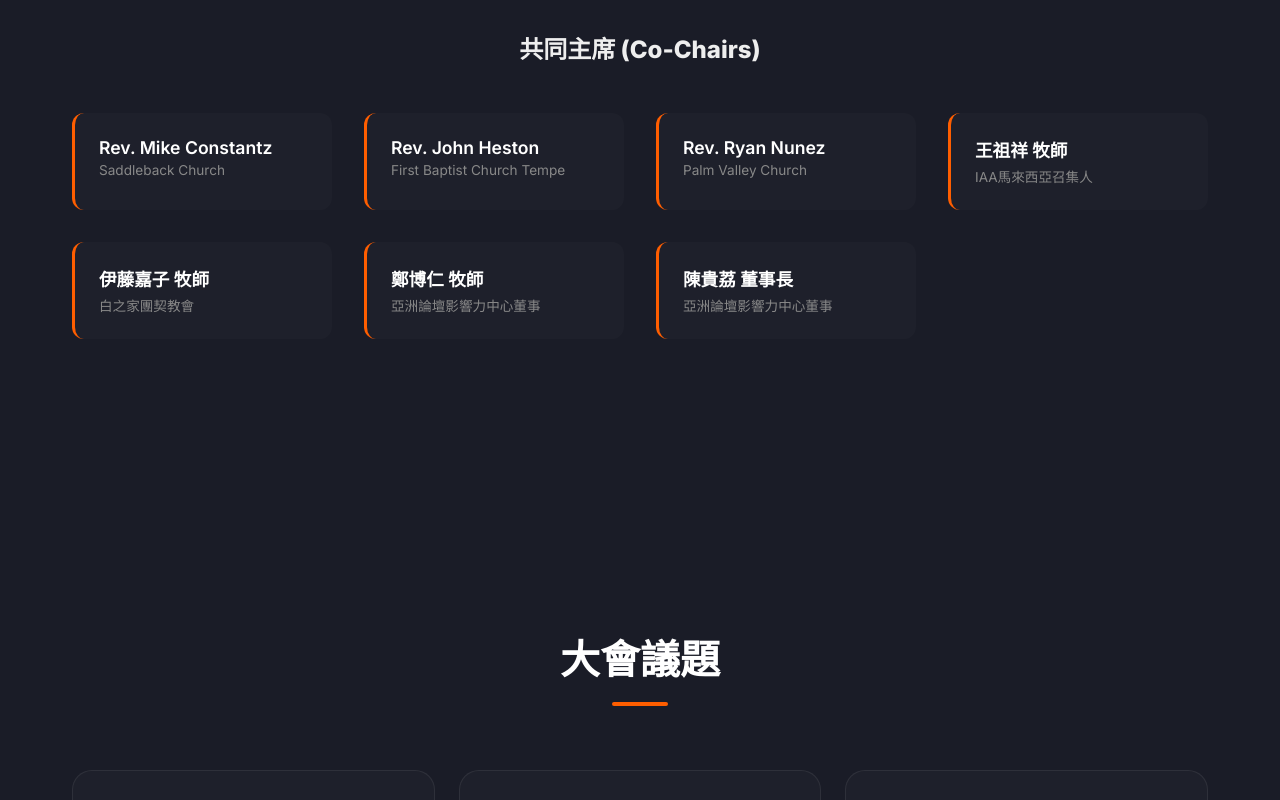
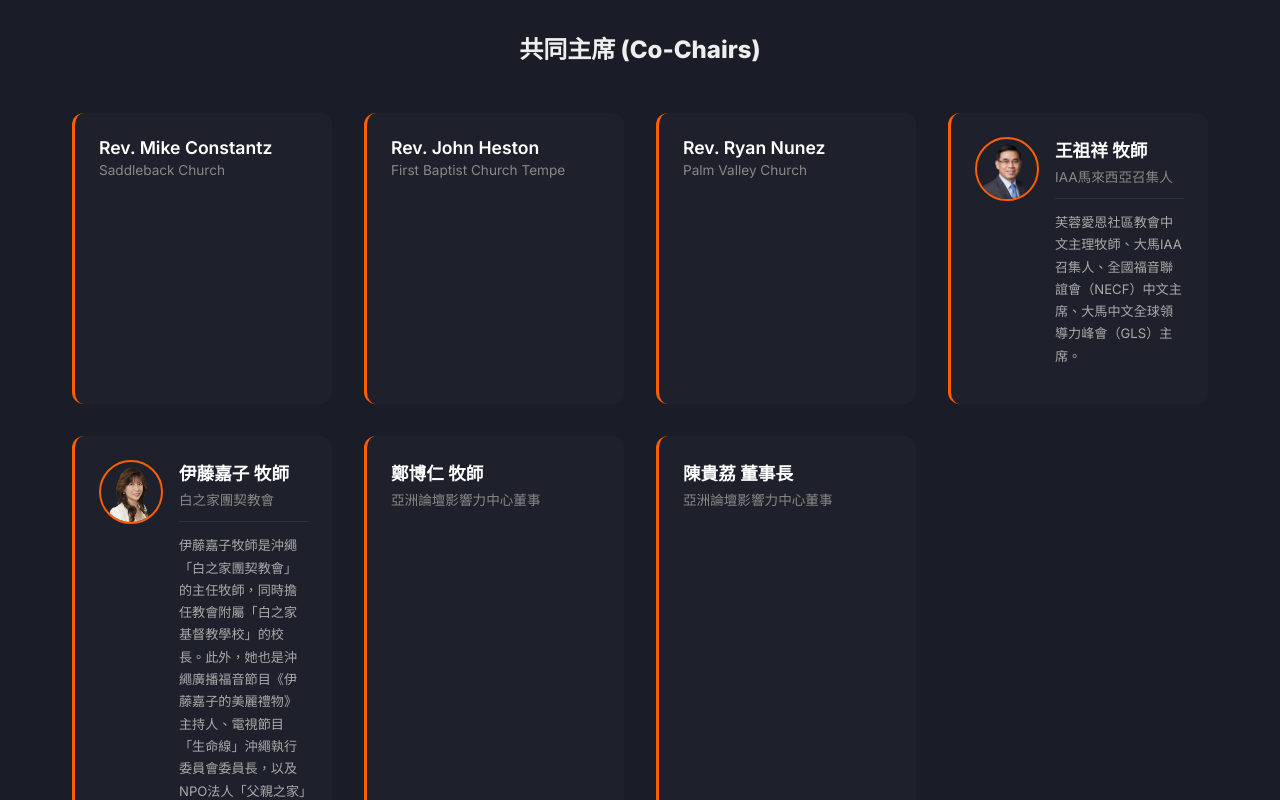
Before and after one commit to newstream-stack/impactasiacenter, a React (Vite) app: page / in a window 1280 px wide. Shown: the part 10300-11100 px from the top of the page. Built offline with nearby package versions, Linux system fonts and the light colour scheme.

Commit message:
加了嘉子跟祖祥

```diff
--- a/src/components/Presidium/Presidium.jsx
+++ b/src/components/Presidium/Presidium.jsx
@@ -36,9 +36,17 @@ export default function Presidium() {
           <h3 className={styles.coChairsTitle}>{data.coChairsTitle}</h3>
           <div className={styles.coChairsGrid}>
             {data.coChairs.map((member, index) => (
-              <div key={index} className={styles.coChairItem}>
-                <div className={styles.coChairName}>{member.name}</div>
-                <div className={styles.coChairTitle}>{member.title}</div>
+              <div key={index} className={`${styles.coChairItem} ${member.bio ? styles.coChairItemExpanded : ''}`}>
+                {member.image && (
+                  <div className={styles.coChairAvatarWrap}>
+                    <img src={member.image} alt={member.name} className={styles.coChairAvatar} />
+                  </div>
+                )}
+                <div className={styles.coChairBody}>
+                  <div className={styles.coChairName}>{member.name}</div>
+                  <div className={styles.coChairTitle}>{member.title}</div>
+                  {member.bio && <p className={styles.coChairBio}>{member.bio}</p>}
+                </div>
               </div>
             ))}
           </div>
--- a/src/components/Presidium/Presidium.module.css
+++ b/src/components/Presidium/Presidium.module.css
@@ -149,11 +149,39 @@
   border-radius: 12px;
   border-left: 3px solid var(--accent);
   transition: all 0.3s ease;
+  display: flex;
+  gap: 1rem;
+  align-items: flex-start;
+}
+
+.coChairItemExpanded {
+  align-items: flex-start;
 }
 
 .coChairItem:hover {
   background: rgba(255, 255, 255, 0.05);
   transform: translateX(5px);
+}
+
+.coChairAvatarWrap {
+  width: 64px;
+  height: 64px;
+  border-radius: 50%;
+  overflow: hidden;
+  flex-shrink: 0;
+  border: 2px solid var(--accent);
+}
+
+.coChairAvatar {
+  width: 100%;
+  height: 100%;
+  object-fit: cover;
+  object-position: center top;
+}
+
+.coChairBody {
+  flex: 1;
+  min-width: 0;
 }
 
 .coChairName {
@@ -168,6 +196,15 @@
   color: #888;
 }
 
+.coChairBio {
+  font-size: 0.82rem;
+  color: #aaa;
+  line-height: 1.7;
+  margin-top: 0.75rem;
+  border-top: 1px solid rgba(255, 255, 255, 0.08);
+  padding-top: 0.75rem;
+}
+
 @media (max-width: 768px) {
   .section { padding: 4rem 0; }
   .mainGrid { gap: 1.5rem; margin-bottom: 4rem; }
--- a/src/i18n/translations/en/presidium.json
+++ b/src/i18n/translations/en/presidium.json
@@ -34,11 +34,15 @@
       },
       {
         "name": "Rev. Paulus Wong",
-        "title": "IAA Malaysian Convener"
+        "title": "IAA Malaysian Convener",
+        "bio": "Senior Pastor of the Chinese congregation at Grace Community Church Seremban, IAA Malaysia Convener, Chinese Chairman of the National Evangelical Christian Fellowship (NECF), and Chairman of the Chinese Global Leadership Summit (GLS) Malaysia.",
+        "image": "/Presidium/王祖祥.png"
       },
       {
         "name": "Rev. Yoshiko Ito",
-        "title": "Shiroi-ie Fellowship Church"
+        "title": "Shiroi-ie Fellowship Church",
+        "bio": "Rev. Yoshiko Ito serves as the Senior Pastor of the Shiroi-ie Fellowship Church in Okinawa and Principal of the affiliated Shiroi-ie Christian School. She also hosts the Okinawa gospel radio program \"Yoshiko Ito's Beautiful Gift,\" chairs the Okinawa Executive Committee for the TV program \"Lifeline,\" and leads the NPO \"Father's House,\" which provides day care and after-school services. Her ministry spans church, education, media, and social welfare, with tireless dedication to the expansion of God's Kingdom at home and abroad.",
+        "image": "/Presidium/伊藤嘉子.png"
       },
       {
         "name": "Rev. John Cheng",
--- a/src/i18n/translations/zh/presidium.json
+++ b/src/i18n/translations/zh/presidium.json
@@ -34,11 +34,15 @@
       },
       {
         "name": "王祖祥 牧師",
-        "title": "IAA馬來西亞召集人"
+        "title": "IAA馬來西亞召集人",
+        "bio": "芙蓉愛恩社區教會中文主理牧師、大馬IAA召集人、全國福音聯誼會（NECF）中文主席、大馬中文全球領導力峰會（GLS）主席。",
+        "image": "/Presidium/王祖祥.png"
       },
       {
         "name": "伊藤嘉子 牧師",
-        "title": "白之家團契教會"
+        "title": "白之家團契教會",
+        "bio": "伊藤嘉子牧師是沖繩「白之家團契教會」的主任牧師，同時擔任教會附屬「白之家基督教學校」的校長。此外，她也是沖繩廣播福音節目《伊藤嘉子的美麗禮物》主持人、電視節目「生命線」沖繩執行委員會委員長，以及NPO法人「父親之家」的理事長，推動日間照護與學童照顧服務。她的服事涵蓋教會、教育、媒體、福祉等多個領域，並持續不斷地在國內外為神國的擴展盡心竭力。",
+        "image": "/Presidium/伊藤嘉子.png"
       },
       {
         "name": "鄭博仁 牧師",
```
Also changed, not shown: public/Presidium/王祖祥.png (added).
